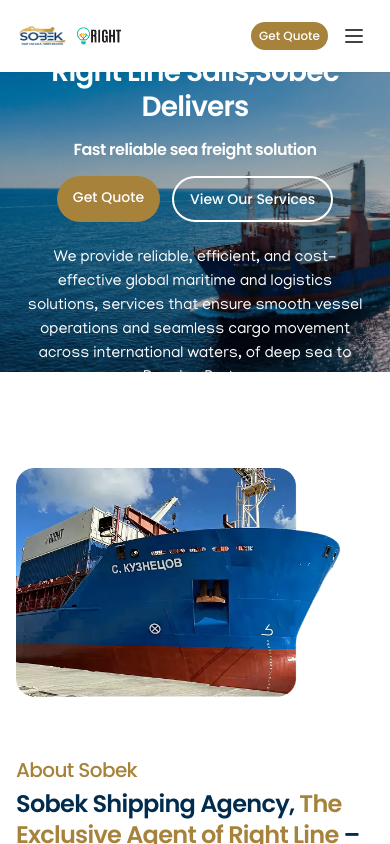
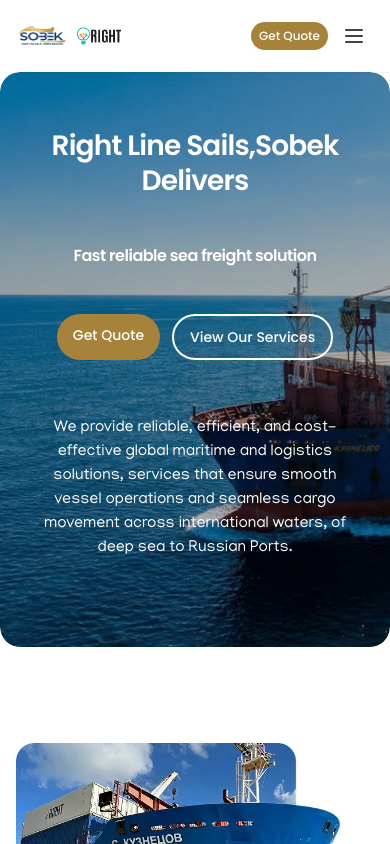
Before and after one commit to Mostafa-Aboheaba/sobek, a Next.js app: page / in a window 390 px wide. Shown: the top 844 px of the page. Built offline with nearby package versions, Linux system fonts and the light colour scheme.

Commit message:
fix hero

```diff
--- a/components/Hero.tsx
+++ b/components/Hero.tsx
@@ -7,10 +7,10 @@
   return (
     <section
       id="home"
-      className="relative w-full max-w-[1440px] mx-auto h-[300px] sm:h-[400px] md:h-[500px] lg:h-[550px] xl:h-[617px] flex items-center px-4 sm:px-6 md:px-8 lg:px-12 overflow-hidden"
+      className="relative w-full max-w-[1440px] mx-auto h-[575px] sm:h-[400px] md:h-[500px] lg:h-[550px] xl:h-[617px] flex items-center px-4 sm:px-6 md:px-8 lg:px-12 overflow-hidden rounded-[20px] sm:rounded-none"
     >
       {/* Background Image */}
-      <div className="absolute inset-0 z-0 overflow-hidden">
+      <div className="absolute inset-0 z-0 overflow-hidden rounded-[20px] sm:rounded-none">
         <SafeImage
           src="/images/hero-ship-sea.png"
           alt="Cargo ship sailing on the sea"
@@ -23,10 +23,10 @@
 
       {/* Content Container */}
       <div className="relative z-10 w-full h-full flex items-center justify-center sm:items-start sm:justify-start">
-        <div className="w-full max-w-2xl flex flex-col gap-4 sm:gap-3 md:gap-4 lg:gap-5 hero-content items-center sm:items-start text-center sm:text-left px-2 sm:px-0">
+        <div className="w-[343px] sm:w-full max-w-2xl flex flex-col gap-12 sm:gap-3 md:gap-4 lg:gap-5 hero-content items-center sm:items-start text-center sm:text-left pr-4 pb-12 pl-4 sm:pr-0 sm:pb-0 sm:pl-0">
           <h1 className="text-white hero-heading animate-fade-in-up leading-tight">
           Right Line Sails,<br className="hidden sm:block" />
-            <span className="sm:inline-block">Sobec Delivers</span>
+            <span className="sm:inline-block">Sobek Delivers</span>
           </h1>
           <p className="text-white hero-tagline animate-fade-in-up delay-200 leading-tight">
             Fast reliable sea freight solution
```
